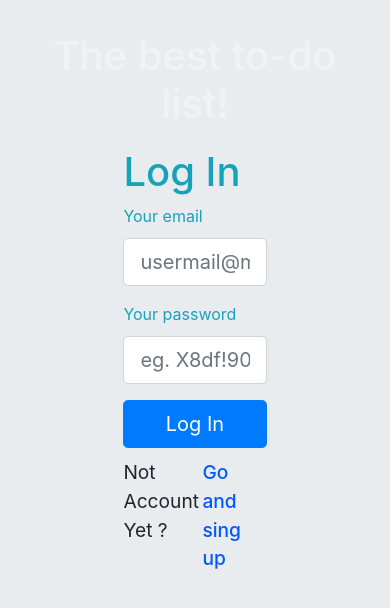
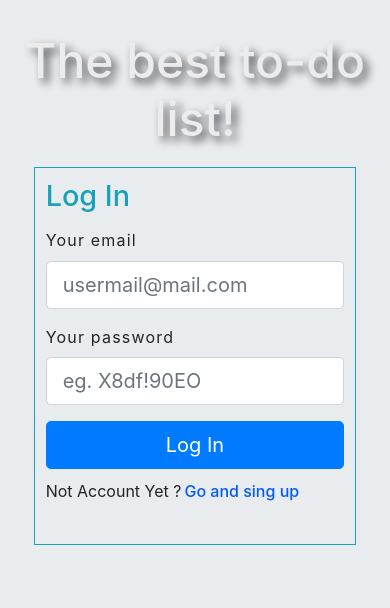
Before and after one commit to Zygmunt1410/to-do, a website: page index.html in a window 390 px wide. Drawn offline with nearby package versions, Linux system fonts and the light colour scheme; no server answers.

Commit message:
ReadMe modified, style improvement

```diff
--- a/css/register.css
+++ b/css/register.css
@@ -7,12 +7,19 @@
     max-width: 40%;
     margin-left: 30%;
     margin-right: 30%;
+    margin-top: 3%;
+    padding: 3%;
+    border : 1px solid #17a2b8
 }
 
-.text {
-    letter-spacing: 2px;
+.text{
+    letter-spacing: 1.2px;
     font-size: 1.2rem;
     line-height: 1.2;
+
+}
+.text-info{
+    margin-bottom: 5%;
 }
 
 .form-group {
@@ -35,9 +42,35 @@
     color: rgb(0, 89, 255);
     margin-left: 3px;
     font-weight: 500;
+    cursor: pointer;
 }
 .change_link{
     display: flex;
     font-size: 1.2rem;
     margin-top: 10px;
-  }
+}
+@media (max-width: 1000px) {
+    .form {
+        max-width: 54%;
+        margin-left: 23%;
+        margin-right: 23%;
+    }
+    .text-info{ font-size: 2.2rem;}
+}
+@media (max-width: 680px) {
+    .form {
+        max-width: 70%;
+        margin-left: 15%;
+        margin-right: 15%;
+    }
+    .text-info{ font-size: 2rem;}
+}
+@media (max-width: 500px) {
+    .form {
+        max-width: 90%;
+        margin-left: 5%;
+        margin-right: 5%;
+    }
+    .text-info { font-size: 1.8rem;}
+    .text, .change_link{font-size: 1rem}
+}
--- a/css/style.css
+++ b/css/style.css
@@ -31,10 +31,10 @@ html {
 
 h3 {
     text-align: center;
-    color: whitesmoke;
-    opacity: 0.7
+    color: rgb(101, 144, 173);
+    opacity: 0.7;
+
 }
-
 
 .hidden {
     display: none;
@@ -50,8 +50,10 @@ span {
     background-size: 100%;
 }
 
-h1 {
-    color: whitesmoke;
+.app-title {
+    color: rgb(238, 236, 236);
+    text-shadow: black 0.1em 0.1em 0.2em;
+    font-size: 3rem;
 }
 
 .list-group-item.task {
--- a/index.html
+++ b/index.html
@@ -14,21 +14,21 @@
 
 <body class="jumbotron big-banner">
   <div class="header">
-    <h1>The best to-do list!</h1>
+    <h1 class="app-title">The best to-do list!</h1>
   </div>
   <div class="login" id="login_container">
     <div class="form" id="login">
       <form>
         <h1 class="text-info">Log In</h1>
         <div class="form-group">
-          <label class="text-info" for="emaillogin" class="youmail" data-icon="e">
+          <label class="text" for="emaillogin" class="youmail" data-icon="e">
             Your email</label>
           <input class="form-control form-control-lg" id="emaillogin" name="emaillogin" required minlength="5"
             maxlength="200" type="text" placeholder="usermail@mail.com" title="Enter the username"
             pattern="[a-z0-9._%+-]+@[a-z0-9.-]+\.[a-z]{2,}$" />
         </div>
         <div class="form-group">
-          <label class="text-info" for="passwordlogin" class="youpasswd" data-icon="p">Your password
+          <label class="text" for="passwordlogin" class="youpasswd" data-icon="p">Your password
           </label>
           <input class="form-control form-control-lg" id="passwordlogin" name="passwordlogin" required minlength="5"
             maxlength="200" type="text" autocomplete="off" placeholder="eg. X8df!90EO" title="Enter the password"/>
@@ -48,7 +48,7 @@
   <div class="wrapper hidden" id="register_container">
     <div class="form" id="register">
       <form>
-        <h1 class="title">Sign up</h1>
+        <h1 class="text-info">Sign up</h1>
         <div class="form-group">
           <label class="text" for="usernamesignup" class="uname" data-icon="u">Your username</label>
           <input class="form-control form-control-lg" id="usernamesignup" name="usernamesignup" type="text" title="Enter the username"
```
Also changed, not shown: README.md.
